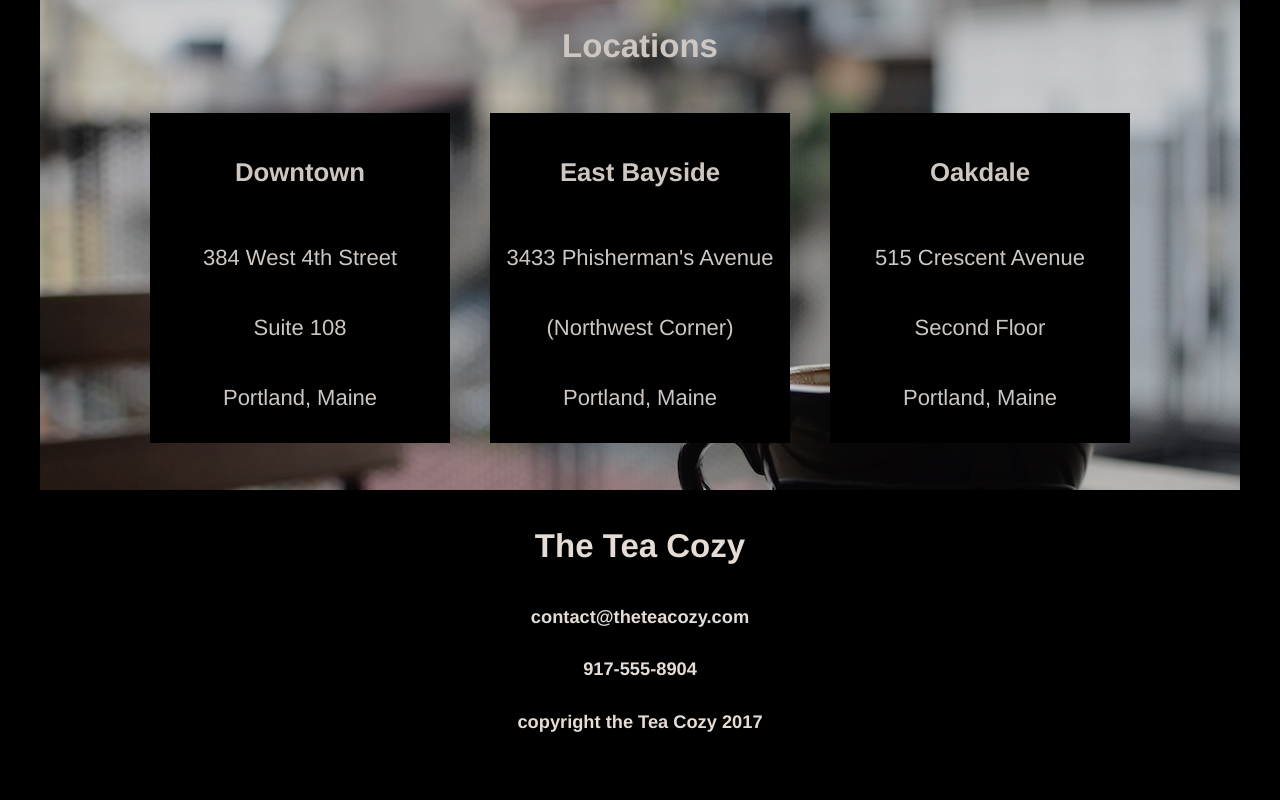
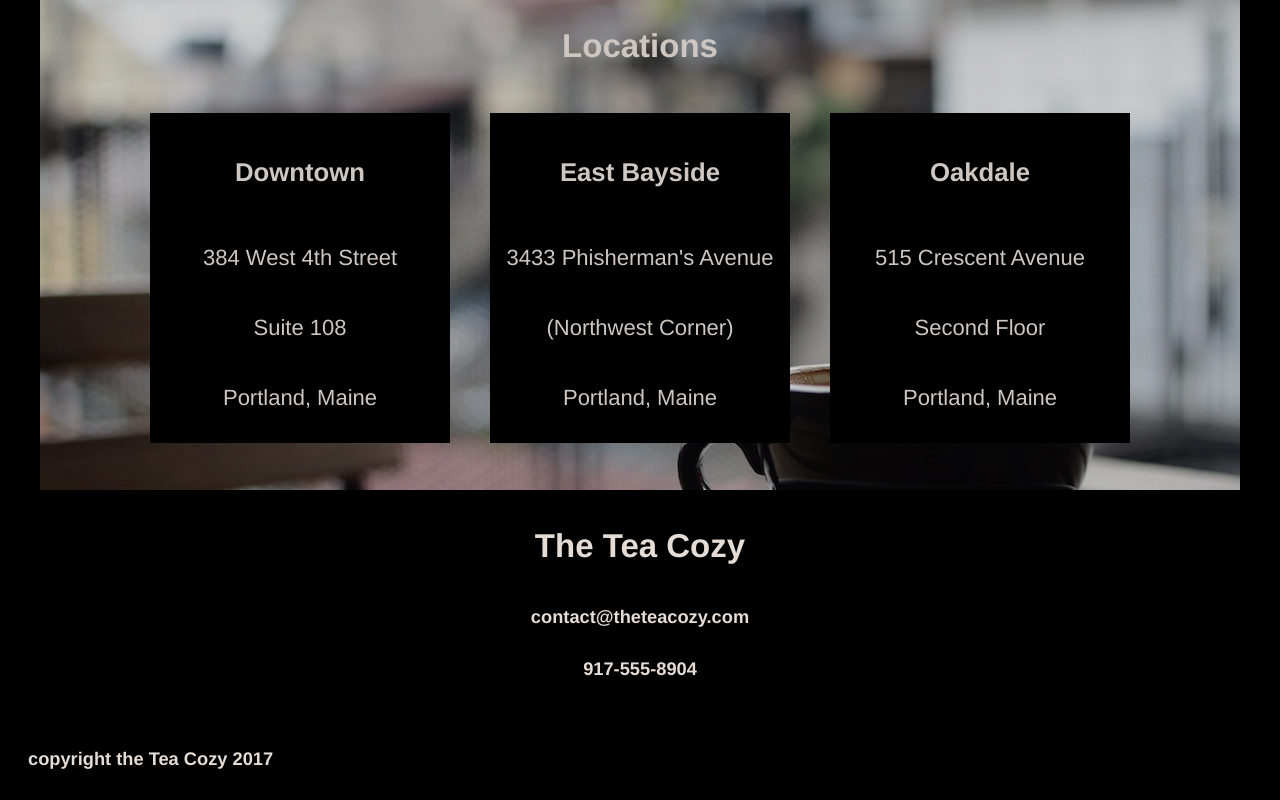
Before and after one commit to Mair2017/TeaCozy, a plain HTML site: page index.html in a window 1280 px wide. Shown: the part 1698-2498 px from the top of the page. Before the commit the page ends 2461 px from the top, so only its background shows below. Drawn offline with Linux system fonts and the light colour scheme.

Commit message:
Complete all design.

```diff
--- a/Resources/CSS/style.css
+++ b/Resources/CSS/style.css
@@ -127,3 +127,16 @@ p {
   padding: 10px;
   margin: 5px 20px;
 }
+
+#contact {
+  height: 200px;
+}
+
+h5 {
+  display: block;
+}
+
+footer {
+  text-align: left;
+  padding-left: 20px;
+}
```
